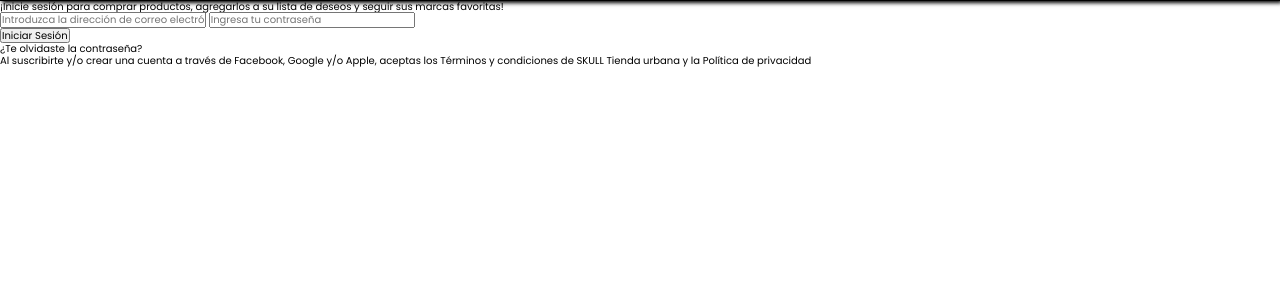
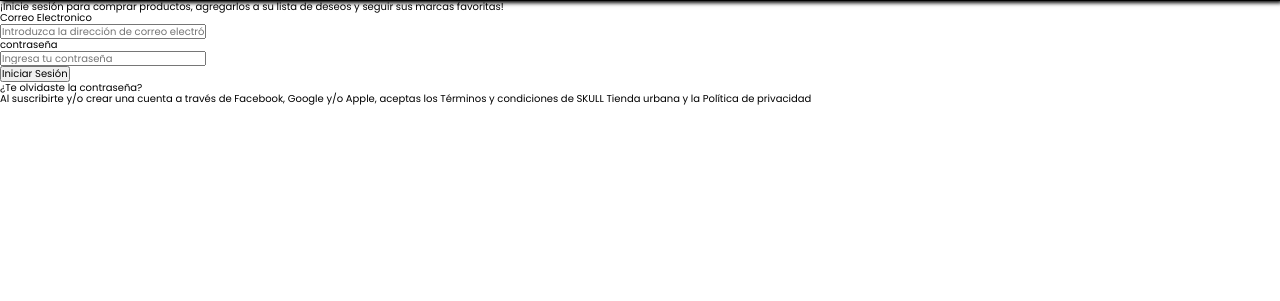
Before and after one commit to lucas2251/grupo_7_skull_tiendaUrbana, a Node server app: page /login in a window 1280 px wide. Shown: the part 122-423 px from the top of the page. Run offline with Node 20, Linux system fonts and the light colour scheme; some libraries are stand-ins or nearby versions.

Commit message:
Agrego etiquetas p de correo y contraseña

```diff
--- a/site/views/login.html
+++ b/site/views/login.html
@@ -24,7 +24,9 @@
     <main>
         <p>¡Inicie sesión para comprar productos, agregarlos a su lista de deseos y seguir sus marcas favoritas!</p>
         <form action="" method="post">
+            <p>Correo Electronico</p>
             <input type="email" name="email" minlength="1" placeholder="Introduzca la dirección de correo electrónico" autocomplete="current-email" value="">
+            <p>contraseña</p>
             <input type="password" class="form__input form-logo-input form-logo-padding-input" id="password" name="password" placeholder="Ingresa tu contraseña" autocomplete="current-password" value="">
         </form>
         <button type="submit" >Iniciar Sesión</button>
```
